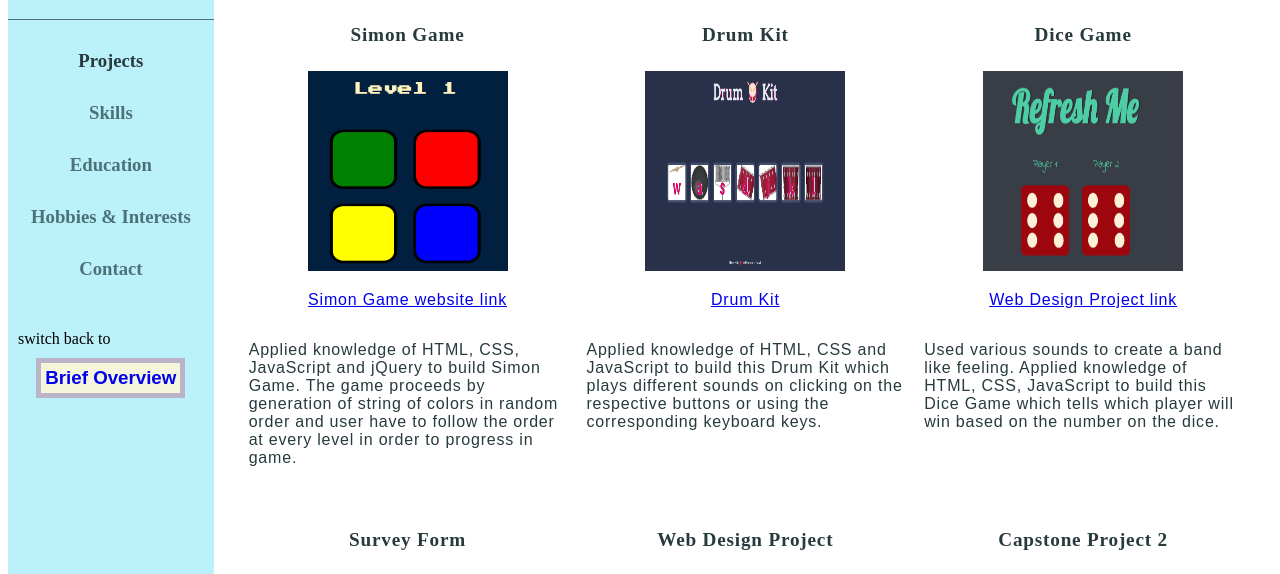
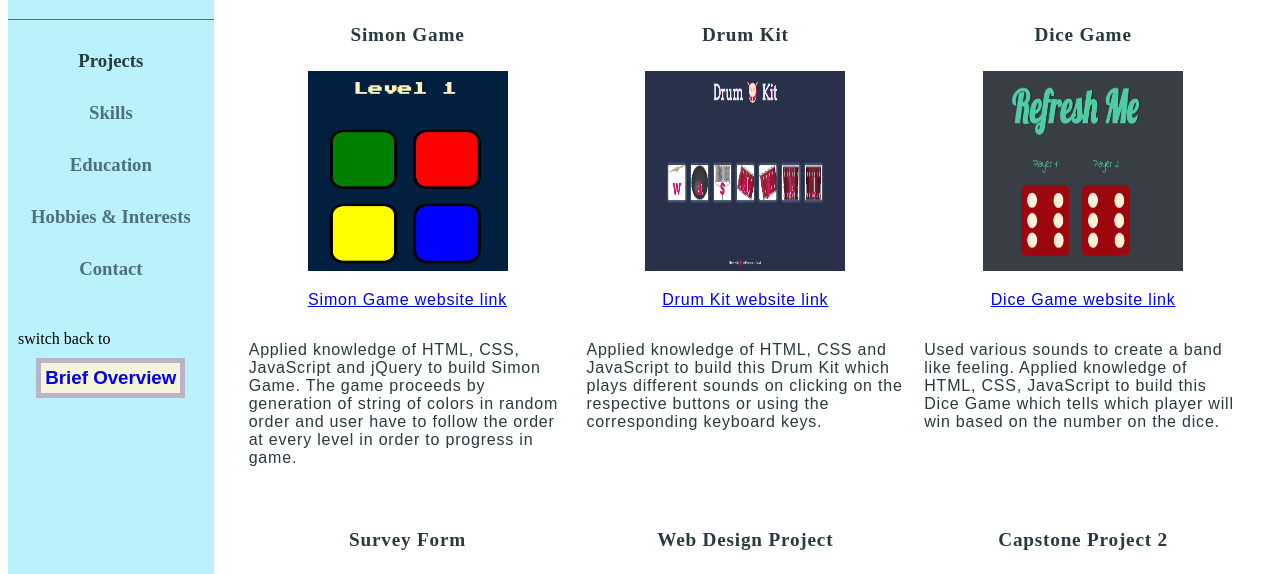
Before and after one commit to dewanshubaijal/dewanshubaijal, a plain HTML site: page resume elements/projects.html in a window 1280 px wide. Shown: the part 170-744 px from the top of the page. Drawn offline with Linux system fonts and the light colour scheme.

Commit message:
projects.html

```diff
--- a/resume elements/projects.html
+++ b/resume elements/projects.html
@@ -139,7 +139,7 @@
               <a
                 href="./completed projects/Drum Kit Starting Files/index.html"
                 target="_blank"
-                ><p>Drum Kit </p></a
+                ><p>Drum Kit website link</p></a
               >
             </div>
             <div class="project-information">
@@ -160,7 +160,7 @@
               <a
                 href="./completed projects/Dicee Challenge - Starting Files/dicee.html"
                 target="_blank"
-                ><p>Web Design Project link</p></a
+                ><p>Dice Game website link</p></a
               >
             </div>
             <div class="project-information">
```
